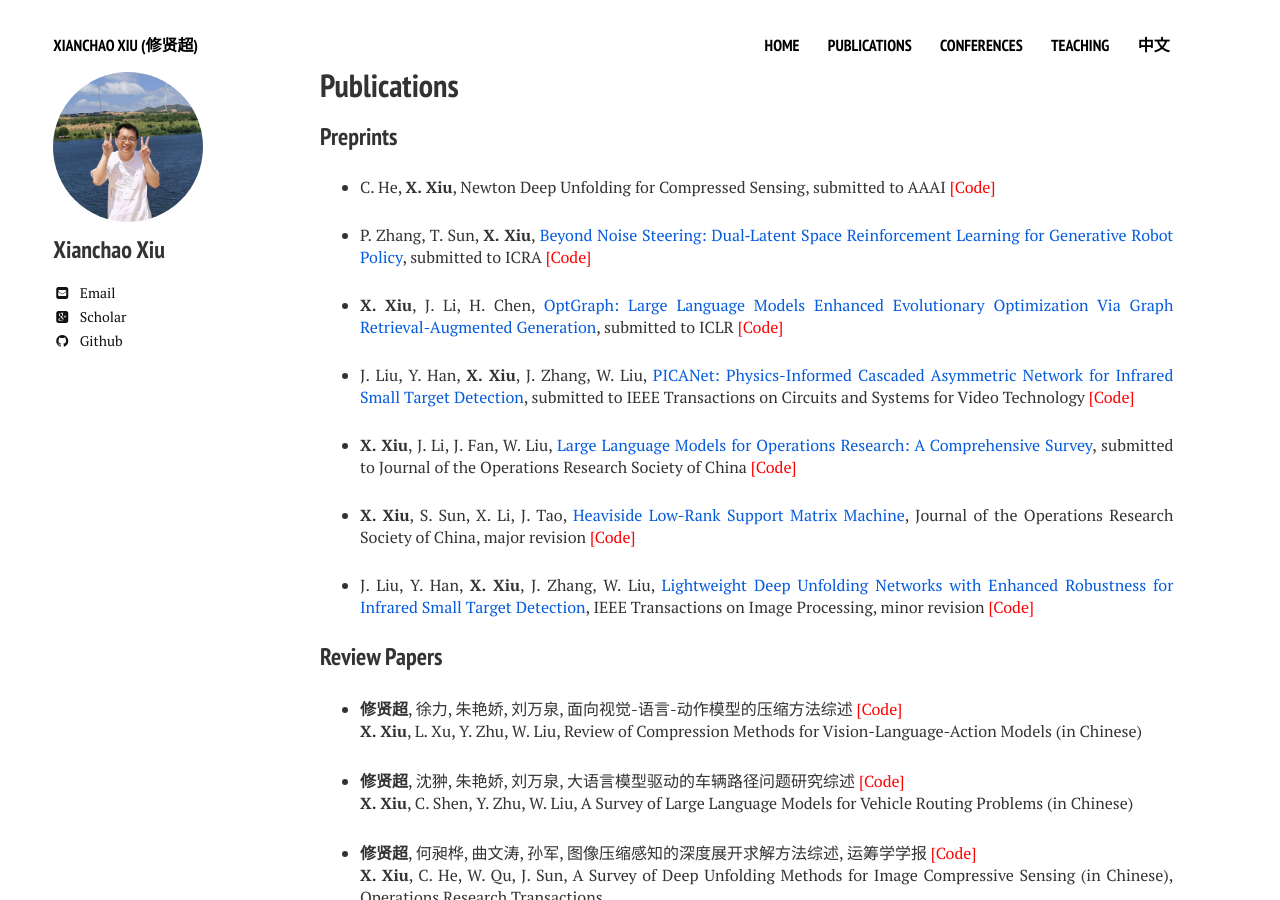
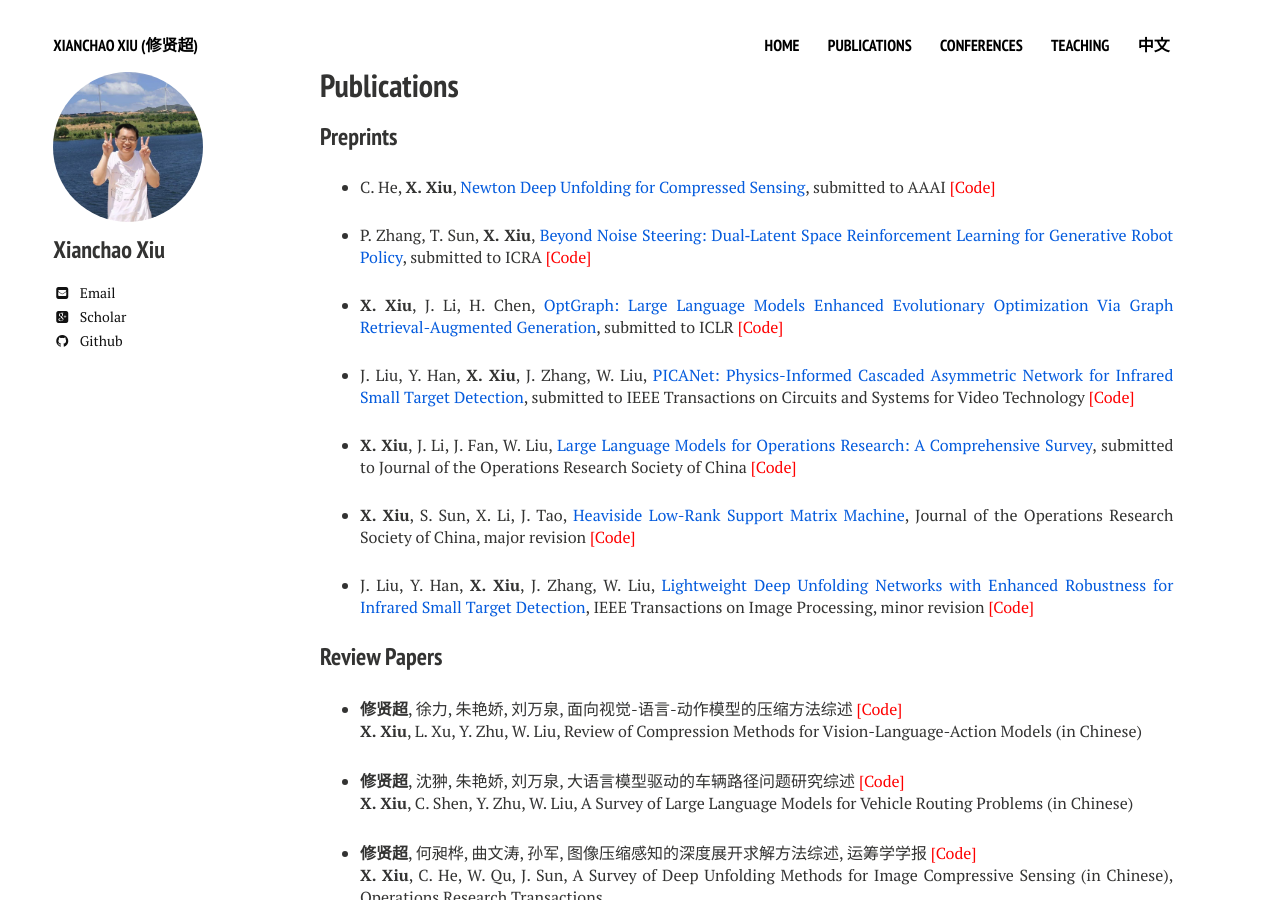
Before and after one commit to xianchaoxiu/xianchaoxiu.github.io, a Jekyll site: the page built from publications/index.md, in a window 1280 px wide and 900 px high. Built offline with Jekyll 4.4.1, drawn with Linux system fonts in a browser that asks for light colours; nearby versions of some CDN libraries.

Commit message:
Update index.md

```diff
--- a/publications/index.md
+++ b/publications/index.md
@@ -10,9 +10,7 @@ share: false
 
 ### Preprints
 
-
-
-* C. He, <b>X. Xiu</b>, Newton Deep Unfolding for Compressed Sensing, submitted to AAAI <a href="https://github.com/xianchaoxiu/DNU-Net" class="textlink" target="_blank" style="color: red;">[Code]</a>
+* C. He, <b>X. Xiu</b>, <a href="https://arxiv.org/abs/2609.14391" class="textlink" target="_blank">Newton Deep Unfolding for Compressed Sensing</a>, submitted to AAAI <a href="https://github.com/xianchaoxiu/DNU-Net" class="textlink" target="_blank" style="color: red;">[Code]</a>
 
 * P. Zhang, T. Sun, <b>X. Xiu</b>, <a href="https://arxiv.org/abs/2609.11270" class="textlink" target="_blank">Beyond Noise Steering: Dual‑Latent Space Reinforcement Learning for Generative Robot Policy</a>, submitted to ICRA <a href="https://github.com/xianchaoxiu/DLSRL" class="textlink" target="_blank" style="color: red;">[Code]</a>
 
```
